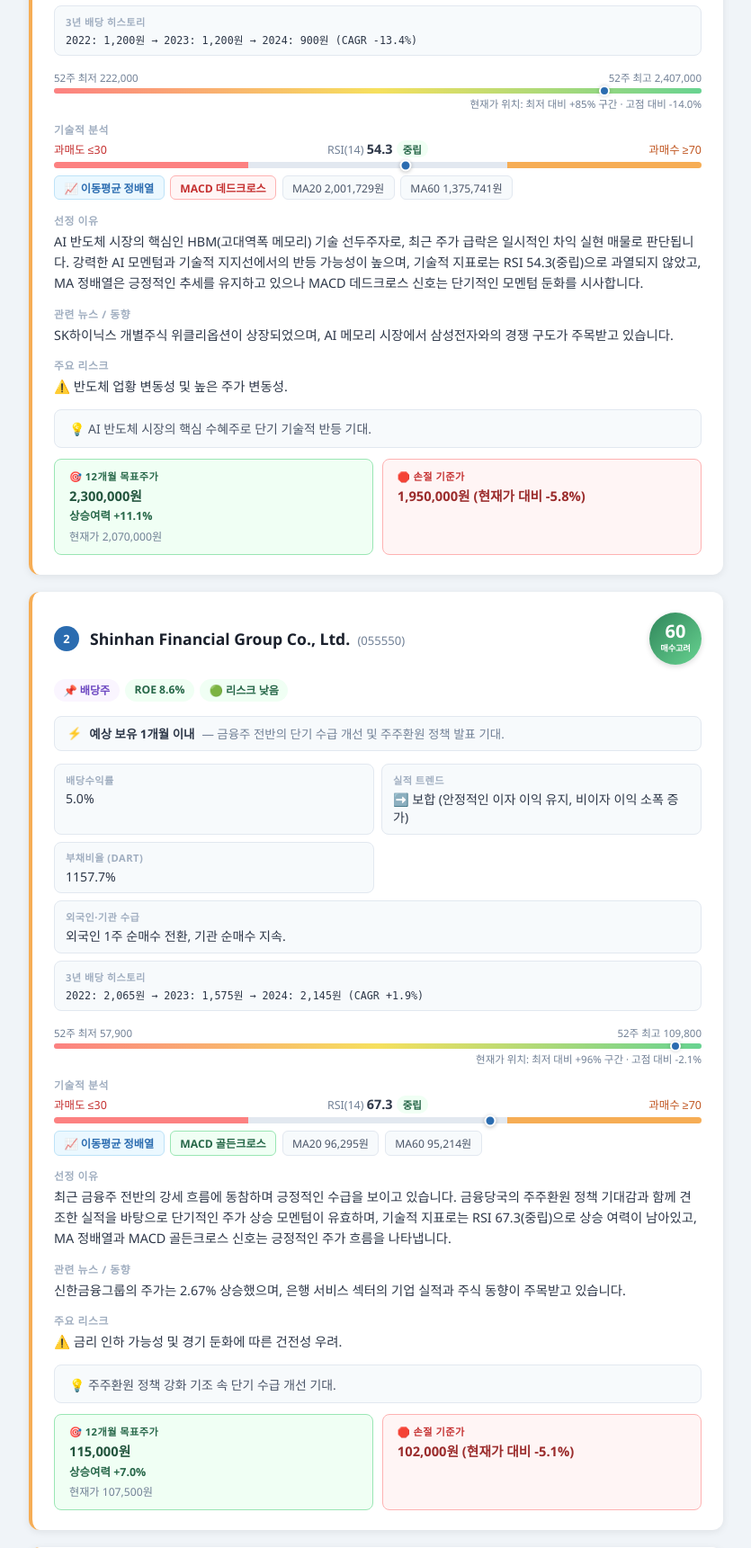
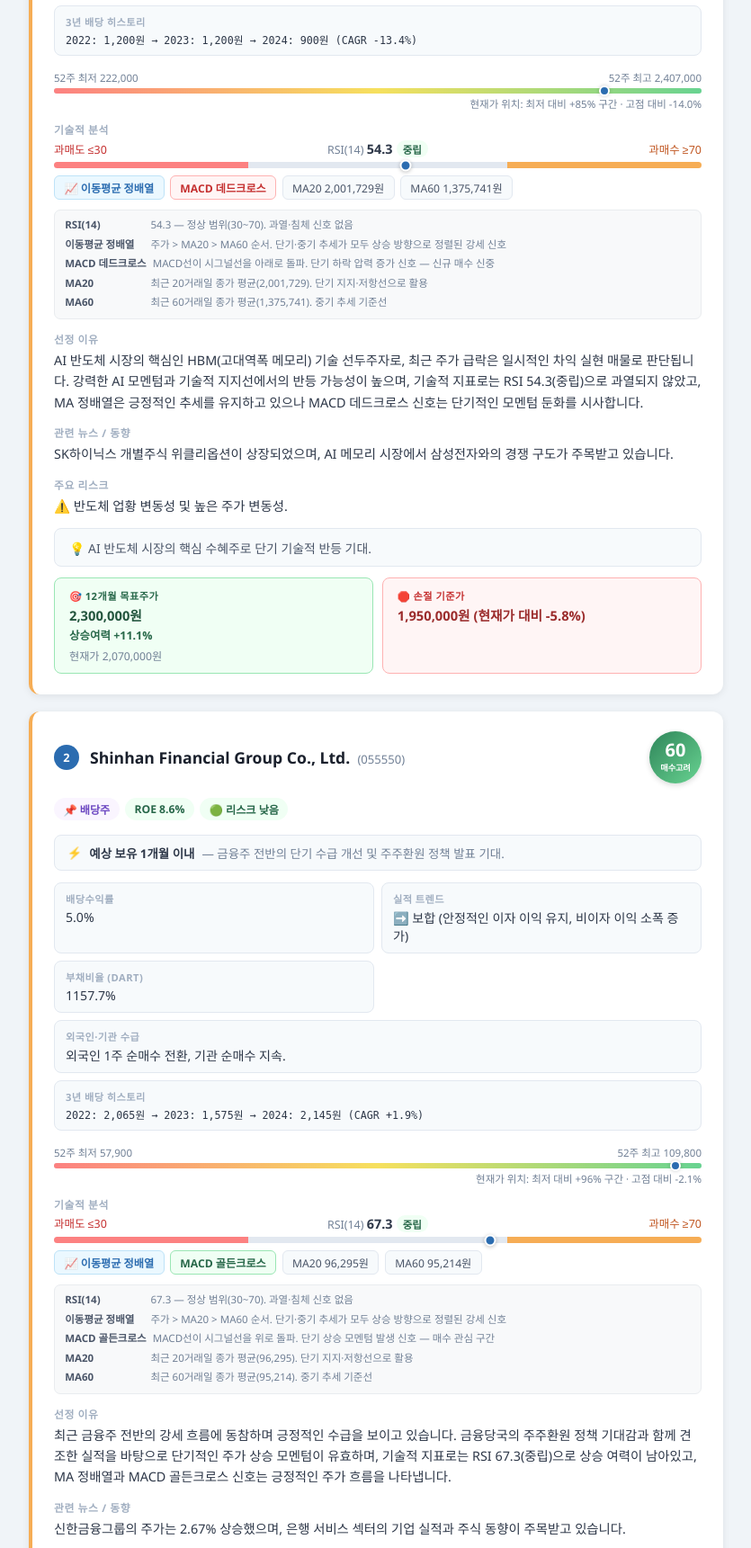
Before and after one commit to redstoens/Stock-program, a Flask app: page / in a window 1280 px wide. Shown: the part 1087-2808 px from the top of the page at 90% size, without its empty margins (222-1057 px from the left). Run offline with Flask 3, Linux system fonts and the light colour scheme; data that the repository does not hold is empty.

Commit message:
feat: 기술적 분석 용어 설명 추가
- RSI, 이동평균(정배열/역배열/혼조), MACD(골든/데드크로스), MA20/MA60
  각 신호에 맞는 동적 설명 자동 생성
- .tech-explain 스타일 추가 (연회색 배경 compact 레이아웃)

```diff
--- a/api/templates/index.html
+++ b/api/templates/index.html
@@ -216,6 +216,10 @@
     .tech-badge.ma-bull  { background: #ebf8ff; border-color: #bee3f8; color: #2b6cb0; font-weight: 700; }
     .tech-badge.ma-bear  { background: #fff5f5; border-color: #feb2b2; color: #c53030; font-weight: 700; }
     .tech-badge.ma-mixed { background: #fffbeb; border-color: #f6e05e; color: #744210; font-weight: 700; }
+    .tech-explain { margin-top: 0.65rem; padding: 0.55rem 0.7rem; background: #f8f9fa; border-radius: 7px; border: 1px solid #e9ecef; display: flex; flex-direction: column; gap: 0.3rem; }
+    .te-row { display: flex; gap: 0.45rem; font-size: 0.72rem; line-height: 1.45; align-items: baseline; }
+    .te-term { font-weight: 700; color: #4a5568; white-space: nowrap; min-width: 5.5rem; }
+    .te-desc { color: #718096; }
 
     /* ── 검증 탭 내 시장 서브탭 ── */
     .verify-market-tabs { display: flex; gap: 0.4rem; margin-bottom: 1.2rem; }
@@ -768,6 +772,31 @@
             const macdCls = (s.macd_signal || '').includes('골든') ? 'macd-golden' : 'macd-dead';
             const ma20Str = s.ma20 ? `MA20 ${s.ma20}원` : '';
             const ma60Str = s.ma60 && s.ma60 !== 'N/A' ? `MA60 ${s.ma60}원` : '';
+            // 용어 설명 동적 생성
+            const explains = [];
+            // RSI
+            const rsiDesc = rsi <= 30 ? '30 이하 — 지나치게 많이 팔린 상태. 기술적 반등 가능성이 있지만 추세 확인 필요'
+                           : rsi >= 70 ? '70 이상 — 단기 과열 구간. 추가 상승보다 조정 가능성을 염두에 두세요'
+                           : `${rsi} — 정상 범위(30~70). 과열·침체 신호 없음`;
+            explains.push(['RSI(14)', rsiDesc]);
+            // MA
+            if (maSig === '정배열')    explains.push(['이동평균 정배열', '주가 > MA20 > MA60 순서. 단기·중기 추세가 모두 상승 방향으로 정렬된 강세 신호']);
+            else if (maSig === '역배열') explains.push(['이동평균 역배열', '주가 < MA20 < MA60 순서. 단기·중기 추세가 모두 하락 방향. 신규 매수 시 주의']);
+            else if (maSig === '혼조')   explains.push(['이동평균 혼조', 'MA20·MA60과 주가 관계가 일정하지 않음. 방향성이 불분명한 구간']);
+            else if (maSig)              explains.push(['이동평균', maSig === '단기상승' ? '주가가 MA20 위에 위치. 단기 상승세 (MA60 데이터 부족)' : '주가가 MA20 아래. 단기 하락 압력']);
+            // MACD
+            if ((s.macd_signal || '').includes('골든'))
+              explains.push(['MACD 골든크로스', 'MACD선이 시그널선을 위로 돌파. 단기 상승 모멘텀 발생 신호 — 매수 관심 구간']);
+            else if ((s.macd_signal || '').includes('데드'))
+              explains.push(['MACD 데드크로스', 'MACD선이 시그널선을 아래로 돌파. 단기 하락 압력 증가 신호 — 신규 매수 신중']);
+            // MA 가격선
+            if (s.ma20) explains.push(['MA20', `최근 20거래일 종가 평균(${s.ma20}). 단기 지지·저항선으로 활용`]);
+            if (s.ma60 && s.ma60 !== 'N/A') explains.push(['MA60', `최근 60거래일 종가 평균(${s.ma60}). 중기 추세 기준선`]);
+
+            const explainHtml = explains.map(([term, desc]) =>
+              `<div class="te-row"><span class="te-term">${term}</span><span class="te-desc">${desc}</span></div>`
+            ).join('');
+
             return `<div class="tech-section">
               <div class="section-lbl">기술적 분석</div>
               <div class="rsi-header">
@@ -782,6 +811,7 @@
                 ${ma20Str ? `<span class="tech-badge">${ma20Str}</span>` : ''}
                 ${ma60Str ? `<span class="tech-badge">${ma60Str}</span>` : ''}
               </div>
+              <div class="tech-explain">${explainHtml}</div>
             </div>`;
           })() : ''}
 
```
